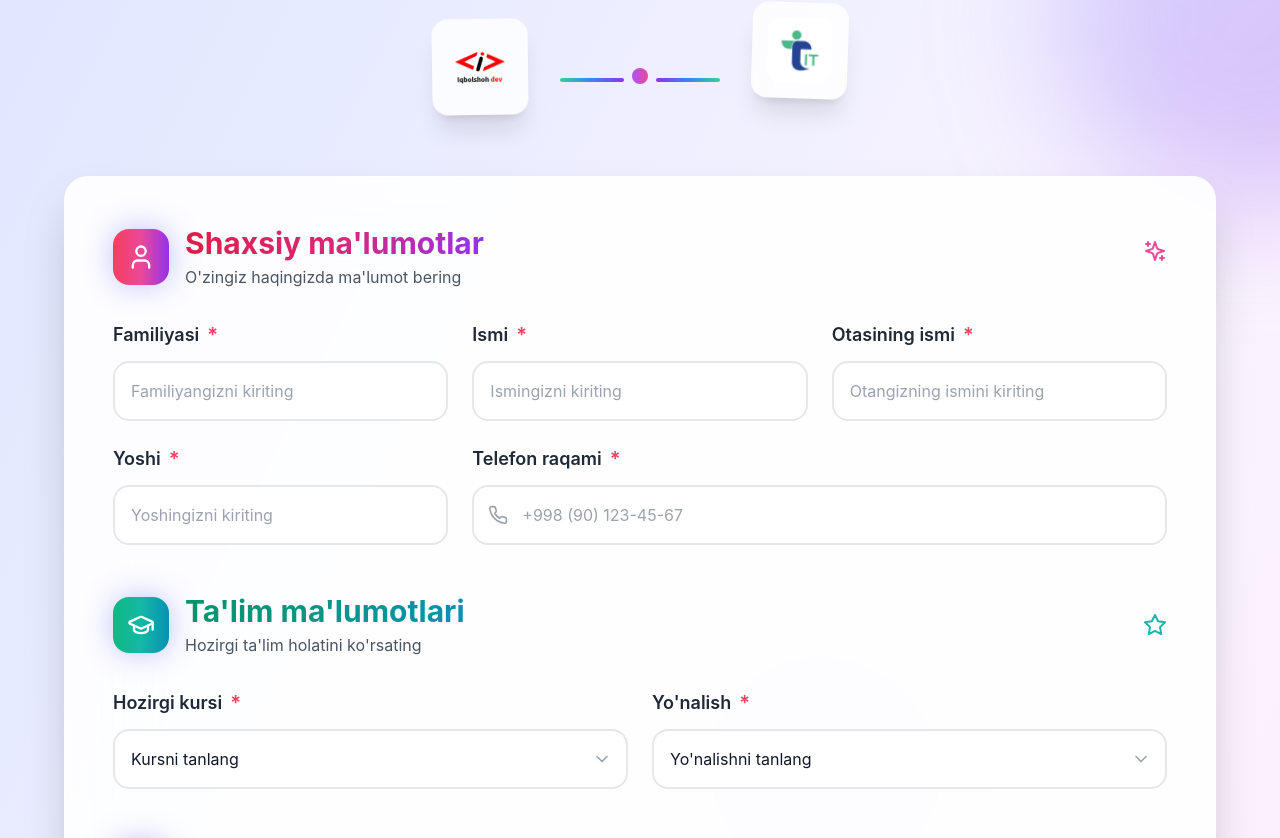
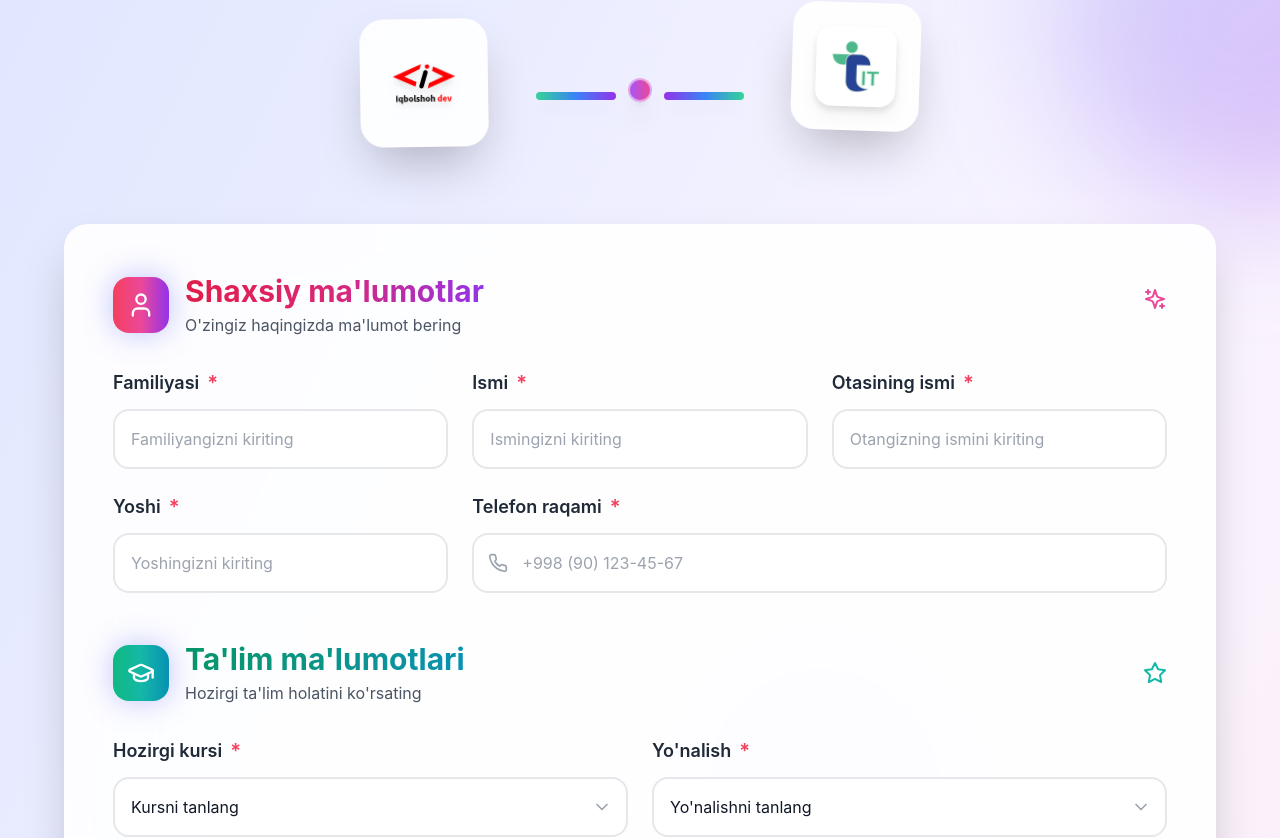
Before and after one commit to Iqbolshoh/react-register-form, a React (Vite) app: page / in a window 1280 px wide. Shown: the top 838 px of the page. Built offline with nearby package versions, Linux system fonts and the light colour scheme.

Commit message:
Logolarni kattaroq va chiroyliroq qilish

```diff
--- a/src/components/LogoHeader.tsx
+++ b/src/components/LogoHeader.tsx
@@ -2,29 +2,31 @@ import React from 'react';
 
 export default function LogoHeader() {
   return (
-    <div className="flex items-center justify-center gap-8 mb-12 animate-fade-in">
+    <div className="flex items-center justify-center gap-12 mb-16 animate-fade-in">
       {/* Iqbolshoh Logo */}
-      <div className="flex items-center justify-center w-24 h-24 bg-white/80 backdrop-blur-sm rounded-2xl shadow-xl border border-white/20 animate-float">
+      <div className="flex items-center justify-center w-32 h-32 bg-white/90 backdrop-blur-lg rounded-3xl shadow-2xl border-2 border-white/30 animate-float hover:scale-110 transition-all duration-500 group">
+        <div className="absolute inset-0 rounded-3xl bg-gradient-to-br from-blue-400/20 via-purple-500/20 to-pink-500/20 opacity-0 group-hover:opacity-100 transition-opacity duration-500"></div>
         <img
           src="/src/logo/iqbolshoh.svg"
           alt="Iqbolshoh Logo"
-          className="w-16 h-16 object-contain"
+          className="w-20 h-20 object-contain relative z-10 drop-shadow-lg"
         />
       </div>
 
       {/* Connecting Element */}
       <div className="flex items-center">
-        <div className="w-16 h-1 bg-gradient-to-r from-emerald-400 via-blue-500 to-purple-600 rounded-full animate-pulse"></div>
-        <div className="w-4 h-4 bg-gradient-to-r from-purple-500 to-pink-500 rounded-full mx-2 animate-bounce"></div>
-        <div className="w-16 h-1 bg-gradient-to-r from-purple-600 via-blue-500 to-emerald-400 rounded-full animate-pulse"></div>
+        <div className="w-20 h-2 bg-gradient-to-r from-emerald-400 via-blue-500 to-purple-600 rounded-full animate-pulse shadow-lg"></div>
+        <div className="w-6 h-6 bg-gradient-to-r from-purple-500 to-pink-500 rounded-full mx-3 animate-bounce shadow-xl border-2 border-white/50"></div>
+        <div className="w-20 h-2 bg-gradient-to-r from-purple-600 via-blue-500 to-emerald-400 rounded-full animate-pulse shadow-lg"></div>
       </div>
 
       {/* IT Logo */}
-      <div className="flex items-center justify-center w-24 h-24 bg-white/80 backdrop-blur-sm rounded-2xl shadow-xl border border-white/20 animate-float-delayed">
+      <div className="flex items-center justify-center w-32 h-32 bg-white/90 backdrop-blur-lg rounded-3xl shadow-2xl border-2 border-white/30 animate-float-delayed hover:scale-110 transition-all duration-500 group">
+        <div className="absolute inset-0 rounded-3xl bg-gradient-to-br from-orange-400/20 via-red-500/20 to-pink-500/20 opacity-0 group-hover:opacity-100 transition-opacity duration-500"></div>
         <img
           src="/src/logo/it.jpg"
           alt="IT Logo"
-          className="w-16 h-16 object-contain rounded-xl"
+          className="w-20 h-20 object-contain rounded-2xl relative z-10 drop-shadow-lg"
         />
       </div>
     </div>
```
